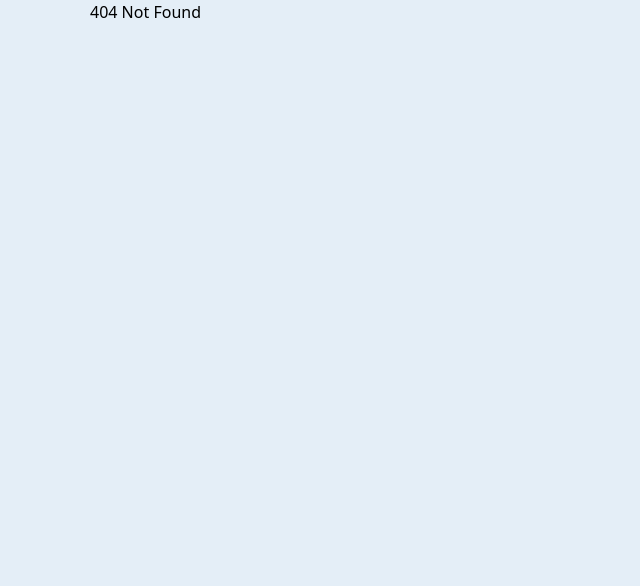
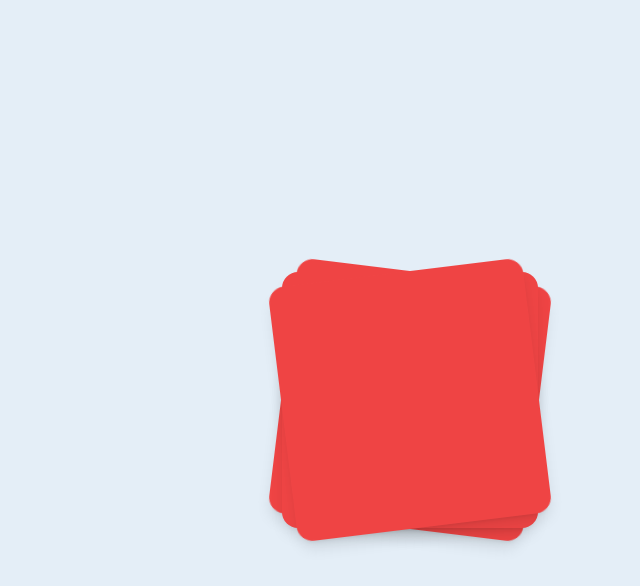
Before and after one commit to shp7724/icebreaker-web, a React (Vite) app: page /result in a window 1280 px wide. Before the commit this address had no page. Shown: the top 586 px of the page, without its empty margins (230-870 px from the left). Built offline with nearby package versions, Linux system fonts and the light colour scheme.

Commit message:
Add demo flippable card

```diff
--- a/src/App.jsx
+++ b/src/App.jsx
@@ -5,6 +5,7 @@ import {
 import Landing from './pages/landing/Landing';
 import NotFound from "./pages/error/NotFound";
 import MyPage from "./pages/mypage/MyPage";
+import ResultPage from "./pages/cards/ResultPage";
 
 const router = createBrowserRouter([
   {
@@ -19,6 +20,10 @@ const router = createBrowserRouter([
   {
     path: "/mypage",
     element: <MyPage />,
+  },
+  {
+    path: '/result',
+    element: <ResultPage />
   }
 ]);
 
--- a/src/index.css
+++ b/src/index.css
@@ -8,4 +8,12 @@
     --tw-shadow: 3px 3px var(--tw-shadow-color);
     box-shadow: var(--tw-shadow);
   }
+
+  .rotate-y-180 {
+    transform: rotateY(180deg);
+  }
+
+  .rotate-y-0 {
+    transform: rotateY(0deg);
+  }
 }
--- /dev/null
+++ b/src/pages/cards/FlipCard.jsx
@@ -0,0 +1,48 @@
+import { useState } from 'react';
+import { motion } from 'framer-motion';
+import classNames from 'classnames';
+const transition = { type: 'spring', stiffness: 140, damping: 15 };
+
+const FlippableCard = ({ index }) => {
+    const [isFlipped, setIsFlipped] = useState(false);
+
+    const flipCard = () => {
+        setIsFlipped(!isFlipped);
+    };
+    console.log(index);
+
+    const rotateDegress = [7, 0, -7, 5, -5]
+
+    return (
+        <div className={classNames(`flex justify-center`)}
+        >
+            <div style={{
+                transform: `rotate(${rotateDegress[index]}deg)`,
+            }}>
+                <motion.div
+                    className="w-64 h-64 relative text-white flex justify-center items-center cursor-pointer"
+                    onClick={flipCard}
+                    animate={{ rotateY: isFlipped ? 180 : 0 }}
+                    transition={transition}
+                    style={{ transformStyle: 'preserve-3d' }}
+                >
+                    <CardSide className='rotate-y-0 bg-red-500' />
+                    <CardSide className='rotate-y-180 bg-blue-500' />
+                </motion.div>
+            </div>
+        </div >
+    );
+};
+
+const CardSide = ({ children, className }) => {
+    return (
+        <motion.div
+            className={classNames('absolute w-full h-full bg-blue-500 top-0 left-0 rounded-2xl shadow-lg', className)}
+            style={{ backfaceVisibility: 'hidden' }}
+        >
+            {children}
+        </motion.div>
+    )
+}
+
+export default FlippableCard;
--- /dev/null
+++ b/src/pages/cards/ResultPage.jsx
@@ -0,0 +1,46 @@
+
+import logo from '../../../static/friend_circle.svg';
+import FlippableCard from './FlipCard';
+const ResultPage = () => {
+
+    const cards = [
+        {
+            id: 1,
+            title: 'Card 1',
+            description: 'Description 1',
+            cardDescription: 'Card Description 1',
+            coverImg: logo,
+        },
+        {
+            id: 2,
+            title: 'Card 2',
+            description: 'Description 2',
+            cardDescription: 'Card Description 2',
+            coverImg: logo,
+        },
+        {
+            id: 3,
+            title: 'Card 3',
+            description: 'Description 3',
+            cardDescription: 'Card Description 3',
+            coverImg: logo,
+        },
+    ]
+
+    return (
+        <div className='flex justify-center items-center h-full'>
+
+            <div className='grid'>
+                {cards.map((card, i) => {
+                    return (
+                        <div key={card.id} className='' style={{ gridColumn: 1, gridRow: 1 }}>
+                            <FlippableCard index={i} />
+                        </div>
+                    )
+                })}
+            </div>
+        </div >
+    );
+}
+
+export default ResultPage;
```
